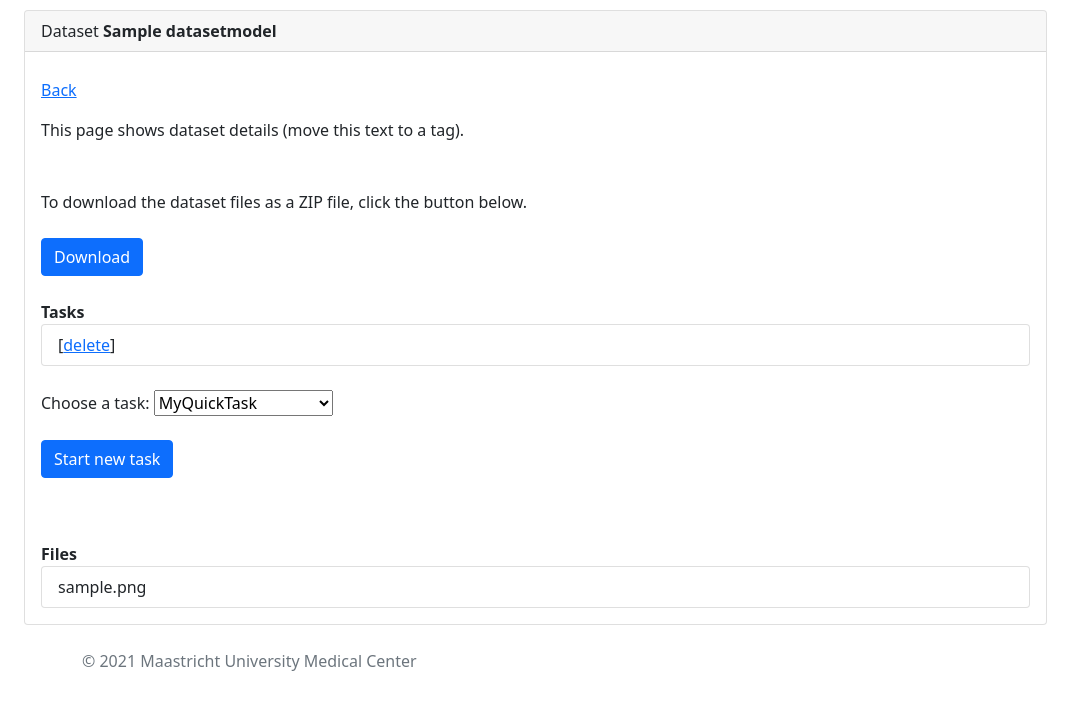
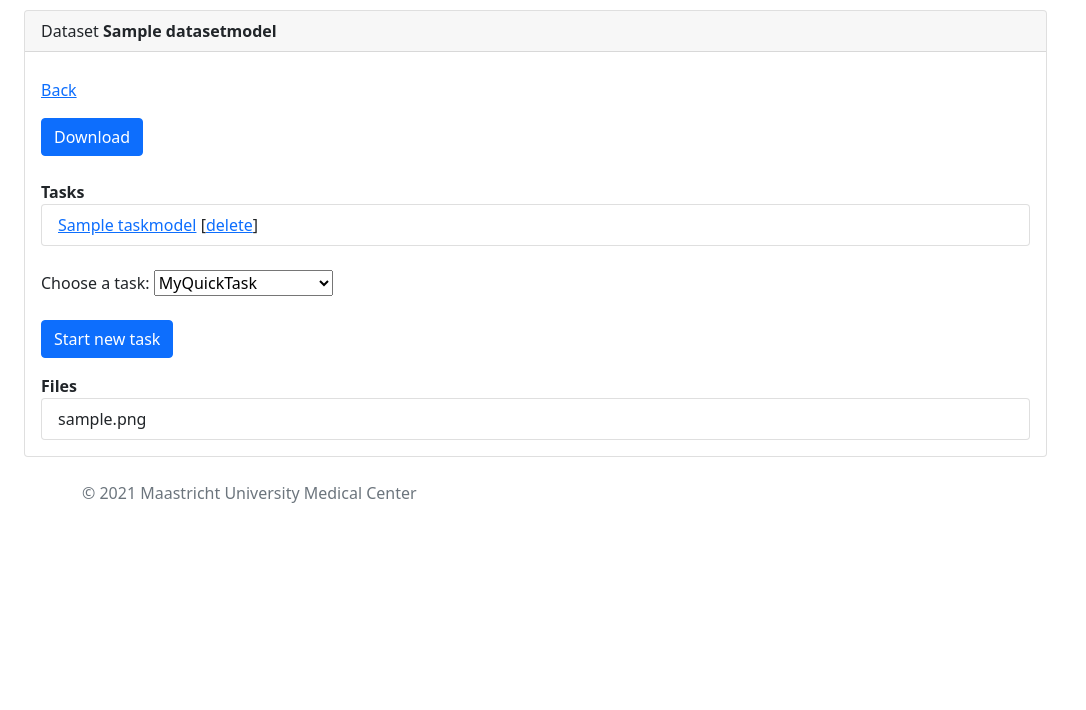
Before and after one commit to rbrecheisen/webapp-template, a Django app: page /datasets/1/tasks/1 in a window 1280 px wide. Shown: the part 58-768 px from the top of the page, without its empty margins (0-1086 px from the left). Run offline with Django 3.2, Linux system fonts and the light colour scheme; a user stored in the database is signed in; tables that the repository leaves empty hold one stand-in row (values such as "Sample post").

Commit message:
Tasks running in Django RQ work!

```diff
--- a/src/server/app/base/backend.py
+++ b/src/server/app/base/backend.py
@@ -45,16 +45,14 @@ def get_task_types():
     return TASKS
 
 
-def create_task(task_type, dataset_id):
+def create_task(task_type, dataset):
     if task_type == TASKS[0]:
-        dataset = DataSetModel.objects.get(pk=dataset_id)
         task = MyQuickTask()
         q = django_rq.get_queue('default')
         job = q.enqueue(task.execute, dataset)
         TaskModel.objects.create(
             name=task.name, task_type=task_type, dataset=dataset, job_id=job.id)
     elif task_type == TASKS[1]:
-        dataset = DataSetModel.objects.get(pk=dataset_id)
         task = MyLongRunningTask()
         q = django_rq.get_queue('default')
         job = q.enqueue(task.execute, dataset)
--- a/src/server/app/base/tasks.py
+++ b/src/server/app/base/tasks.py
@@ -21,7 +21,6 @@ class MyLongRunningTask:
         print('Executing a long-running task...')
         for i in range(1000):
             print(i)
-            time.sleep(1)
 
 
 class MyQuickTask:
@@ -32,4 +31,3 @@ class MyQuickTask:
     @django_rq.job
     def execute(self, *args, **kwargs):
         print('Executing a quick task...')
-        time.sleep(1)
--- a/src/server/app/base/views.py
+++ b/src/server/app/base/views.py
@@ -53,7 +53,11 @@ def dataset(request, dataset_id):
         delete_dataset(ds)
         return render(request, 'base/datasets.html', context={'datasets': get_datasets()})
     return render(request, 'base/dataset.html', context={
-        'dataset': ds, 'tasks': get_tasks_for_dataset(ds), 'task_types': get_task_types(), 'files': get_files(ds)})
+        'dataset': ds,
+        'tasks': get_tasks_for_dataset(ds),
+        'task_types': get_task_types(),
+        'files': get_files(ds)
+    })
 
 
 @login_required
@@ -63,9 +67,13 @@ def tasks(request, dataset_id):
         task_type = request.POST.get('task_type', None)
         print('POSTed task_type = {}'.format(task_type))
         try:
-            create_task(task_type, dataset_id)
+            create_task(task_type, ds)
             return render(request, 'base/dataset.html', context={
-                'dataset': ds, 'tasks': get_tasks_for_dataset(ds), 'task_types': get_task_types(), 'files': get_files(ds)})
+                'dataset': ds,
+                'tasks': get_tasks_for_dataset(ds),
+                'task_types': get_task_types(),
+                'files': get_files(ds)
+            })
         except TaskUnknownError:
             return HttpResponseForbidden('Unknown task')
     else:
@@ -81,4 +89,10 @@ def task(request, dataset_id, task_id):
         if action == 'delete':
             t.delete()
         return render(request, 'base/dataset.html', context={
-            'dataset': ds, 'tasks': get_tasks_for_dataset(ds), 'task_types': get_task_types(), 'files': get_files(ds)})
+            'dataset': ds,
+            'tasks': get_tasks_for_dataset(ds),
+            'task_types': get_task_types(),
+            'files': get_files(ds)
+        })
+    else:
+        return HttpResponseForbidden('Wrong method')
--- a/src/server/app/templates/base/dataset.html
+++ b/src/server/app/templates/base/dataset.html
@@ -7,11 +7,6 @@
                 <div class="card-header">Dataset <b>{{ dataset.name }}</b></div>
                 <div class="card-body">
                     <p style="margin-top: 10px"><a href="/datasets/">Back</a></p>
-                    This page shows dataset details (move this text to a tag).<br>
-                    <br>
-                    <br>
-                    To download the dataset files as a ZIP file, click the button below.<br>
-                    <br>
                     <a href="/downloads/{{ dataset.id }}">
                         <button class="btn btn-primary">Download</button>
                     </a>
@@ -21,8 +16,8 @@
                     <ul class="list-group">
                         {% for t in tasks %}
                         <li class="list-group-item">
-                            <a href="/datasets/{{ dataset.id }}/tasks/{{ task.id }}">{{ task.name }}</a>
-                            [<a href="/datasets/{{ dataset.id }}/tasks/{{ task.id }}?action=delete">delete</a>]
+                            <a href="/datasets/{{ dataset.id }}/tasks/{{ t.id }}">{{ t.name }}</a>
+                            [<a href="/datasets/{{ dataset.id }}/tasks/{{ t.id }}?action=delete">delete</a>]
                         </li>
                         {% endfor %}
                     </ul>
@@ -39,9 +34,7 @@
                         <br>
                         <button type="submit" class="btn btn-primary">Start new task</button>
                     </form>
-                    <br>
-                    <br>
-                    <b>Files</b><br>
+                    <b>Files</b>
                     <ul class="list-group">
                         {% for f in files %}
                         <li class="list-group-item">{{ f.file_obj.name }}</li>
```
Also changed, not shown: src/server/app/templates/base/datasets.html (+3 -6 lines), src/server/app/migrations/0001_initial.py.
